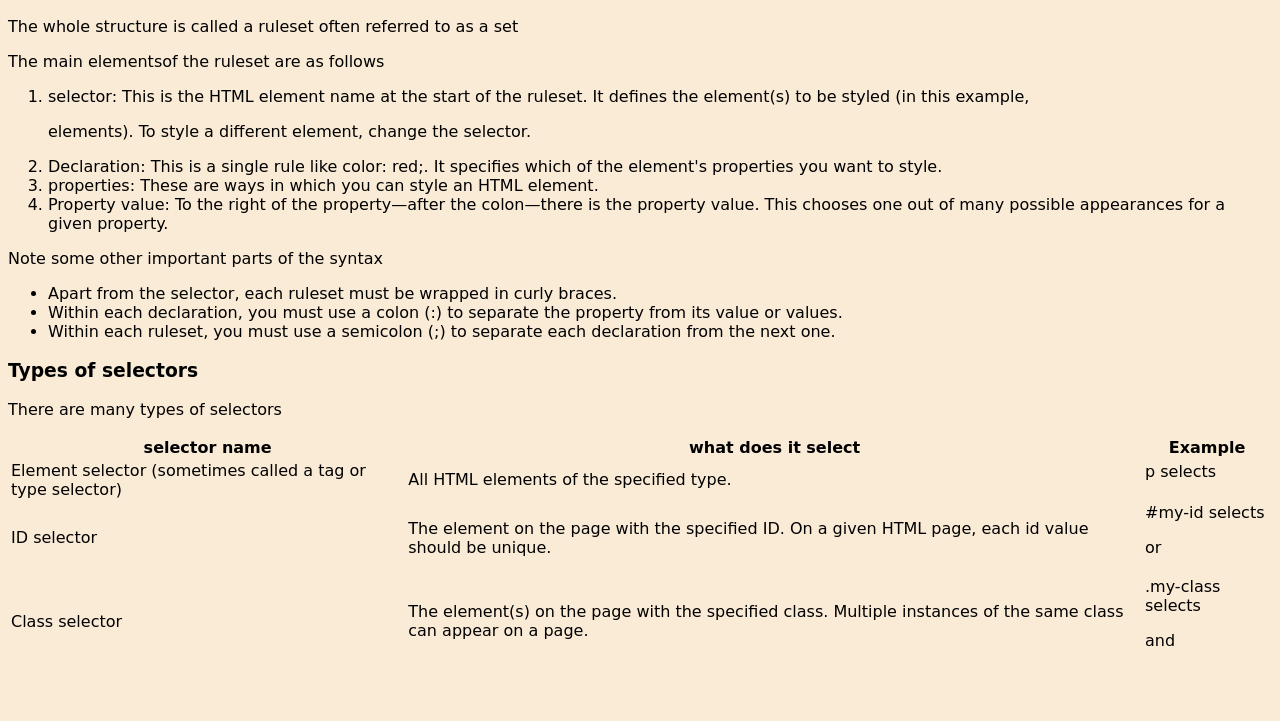
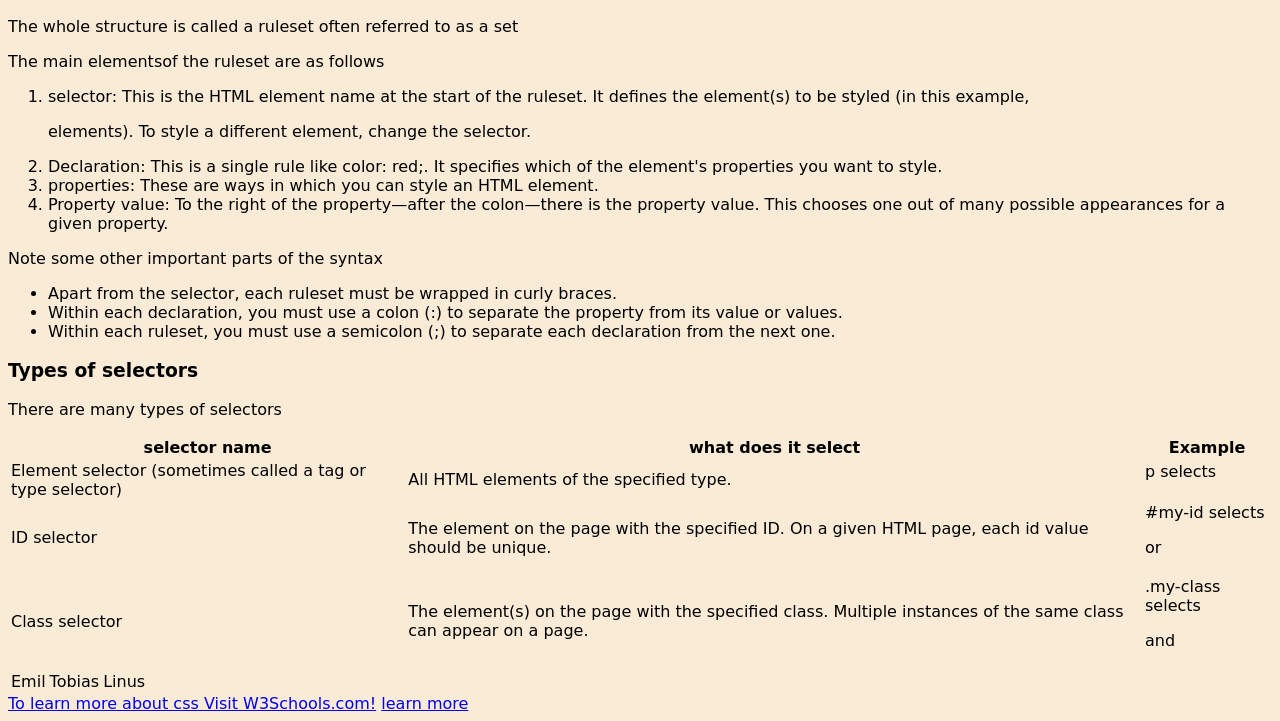
Before and after one commit to OrishabaFamious/understanding-CSS, a plain HTML site: page index.html in a window 1280 px wide. Shown: the part 789-1510 px from the top of the page. Before the commit the page ends 1466 px from the top, so only its background shows below. Drawn offline with Linux system fonts and the light colour scheme.

Commit message:
added new styles

```diff
--- a/index.html
+++ b/index.html
@@ -5,7 +5,7 @@
         <title>My understanding of CSS</title>
         <link rel="stylesheet" href="style.css">
     </head>
-    <body>
+    <body class="web-container">
         <h1>CSS EXPLAINED</h1>
         <p>CSS(Cascading style sheets) is the code used to style web content.
         It helps the designer choose colors,styles locations for different content.
@@ -67,8 +67,17 @@
                 <td>The element(s) on the page with the specified class. Multiple instances of the same class can appear on a page.</td>
                 <td>.my-class selects <p class="my-class"> and <a class="my-class"></td>
             </tr>
+            <table>
+                <tr>
+                  <td>Emil</td>
+                  <td>Tobias</td>
+                  <td>Linus</td>
+                </tr>
+              </table>
         </tbody>
         </table>
+        <a href="https://www.w3schools.com/">To learn more about css Visit W3Schools.com!</a>
+        <a href="https://www.w3schools.com/">learn more</a>
 
     </body>
 </html>
--- a/style.css
+++ b/style.css
@@ -7,6 +7,7 @@ body{
     color: black;
     background-color: #faebd7;
     font-family: cursive;
+
 }
 h2{
     font-family: cursive;
@@ -19,3 +20,6 @@ h2{
     font-family: cursive;
     text-decoration: underline;
 }
+.web-container{
+    width: auto;
+}
```
